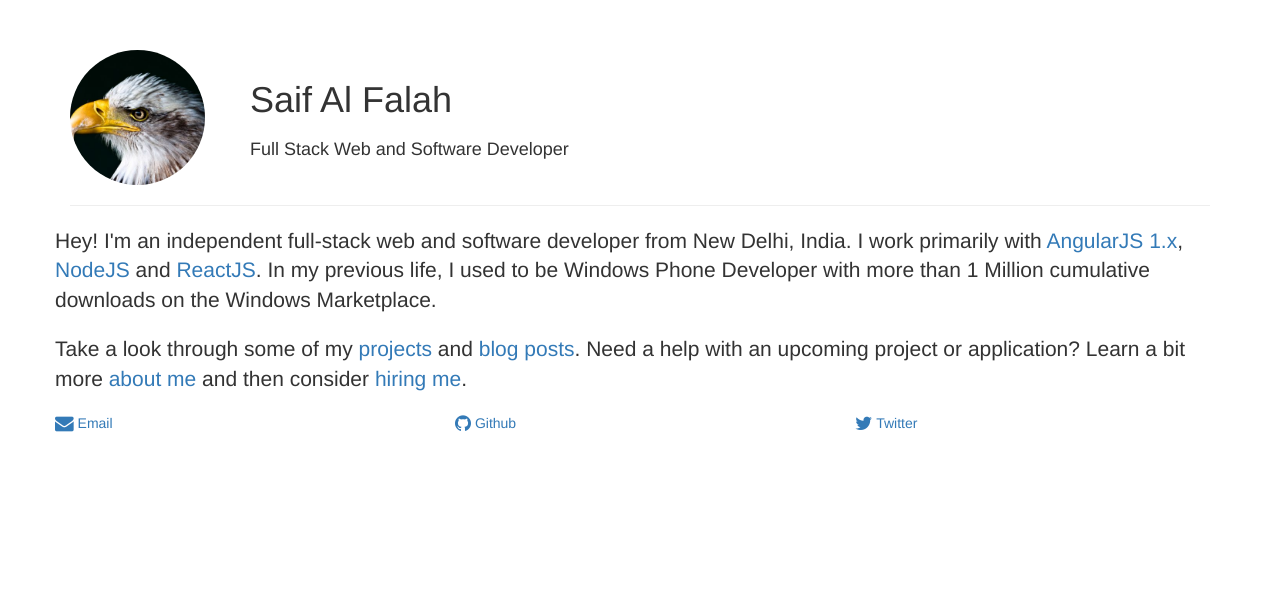
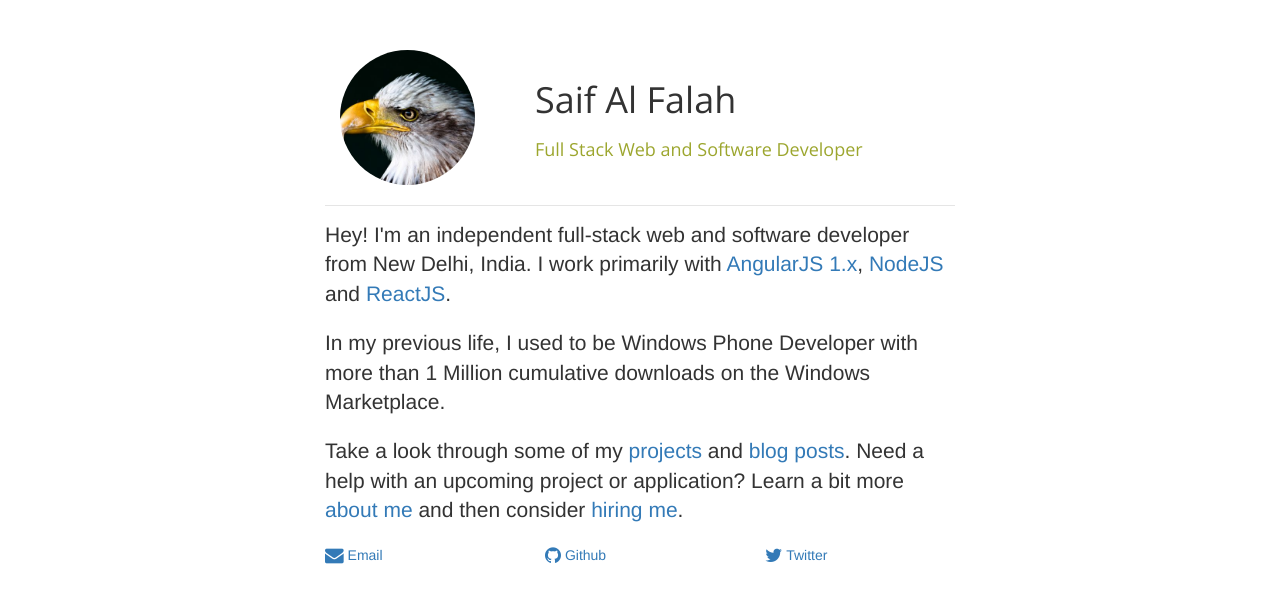
Before and after one commit to saifalfalah/saifalfalah.github.io--deprecated, a website: page index.html in a window 1280 px wide. Drawn offline with nearby package versions, Linux system fonts and the light colour scheme.

Commit message:
index.html, all content added

```diff
--- a/assets/css/main.css
+++ b/assets/css/main.css
@@ -4,5 +4,29 @@ body {
 }
 
 .header-text {
-    padding: 10px;
+    padding-top: 10px;
 }
+
+@media (min-width: 768px) {
+    .container {
+        max-width: 630px;
+    }
+}
+
+.header {
+    padding-bottom: 20px;
+    border-bottom: 1px solid #e5e5e5;
+}
+
+.content {
+    padding-top: 14px;
+}
+
+.subtle {
+    color: #9CA62E;
+}
+
+.bootstrap-override {
+    font-family: 'Open Sans', sans-serif;
+
+}
--- a/index.html
+++ b/index.html
@@ -13,7 +13,7 @@
     <link rel="stylesheet" href="https://maxcdn.bootstrapcdn.com/bootstrap/3.3.7/css/bootstrap.min.css" integrity="sha384-BVYiiSIFeK1dGmJRAkycuHAHRg32OmUcww7on3RYdg4Va+PmSTsz/K68vbdEjh4u"
         crossorigin="anonymous">
     <link rel="stylesheet" href="./node_modules/font-awesome/css/font-awesome.min.css">
-
+    <link href="https://fonts.googleapis.com/css?family=Open+Sans" rel="stylesheet">
 
         <!-- HTML5 shim and Respond.js for IE8 support of HTML5 elements and media queries -->
         <!-- WARNING: Respond.js doesn't work if you view the page via file:// -->
@@ -27,25 +27,27 @@
 
     <div class="container">
         <div class="row header">
-            <div class="col-sm-2">
+
+            <div class="col-sm-4">
                 <img src="./assets/images/bird.jpg" alt="saif al falah" class="img-circle" height="135" width="135">
             </div>
 
-            <div class="col-sm-10 header-text">
+            <div class="col-sm-8 header-text">
                 <div class="row">
-                    <h1>Saif Al Falah</h1>
+                    <h1 class="bootstrap-override">Saif Al Falah</h1>
                 </div>
 
                 <div class="row">
-                    <h4>Full Stack Web and Software Developer</h4>
+                    <h4 class="subtle bootstrap-override">Full Stack Web and Software Developer</h4>
                 </div>
             </div>
+
         </div>
 
-        <hr>
+        <div class="row content">
+            <p class="lead">Hey! I'm an independent full-stack web and software developer from New Delhi, India. I work primarily with <a href="http://angularjs.org/">AngularJS 1.x</a>, <a href="https://nodejs.org/">NodeJS</a> and <a href="https://facebook.github.io/react/">ReactJS</a>.</p>
 
-        <div class="row middle">
-            <p class="lead">Hey! I'm an independent full-stack web and software developer from New Delhi, India. I work primarily with <a href="http://angularjs.org/">AngularJS 1.x</a>, <a href="https://nodejs.org/">NodeJS</a> and <a href="https://facebook.github.io/react/">ReactJS</a>. In my previous life, I used to be Windows Phone Developer with more than 1 Million cumulative downloads
+            <p class="lead">In my previous life, I used to be Windows Phone Developer with more than 1 Million cumulative downloads
                 on the Windows Marketplace.</p>
 
             <p class="lead">Take a look through some of my <a href="./assets/views/projects.html">projects</a> and <a href="#">blog posts</a>. Need a help with an upcoming project or application?
@@ -77,8 +79,4 @@
     <script src="https://maxcdn.bootstrapcdn.com/bootstrap/3.3.7/js/bootstrap.min.js" integrity="sha384-Tc5IQib027qvyjSMfHjOMaLkfuWVxZxUPnCJA7l2mCWNIpG9mGCD8wGNIcPD7Txa"
         crossorigin="anonymous"></script>
 </body>
-
-
-
-
 </html>
```
